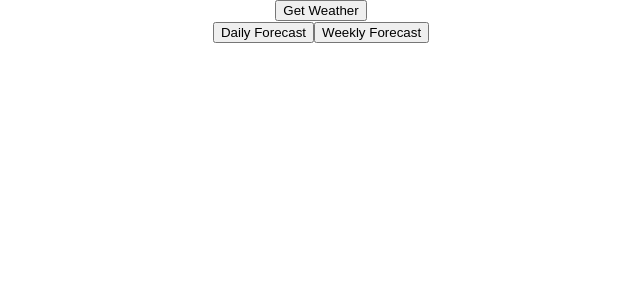
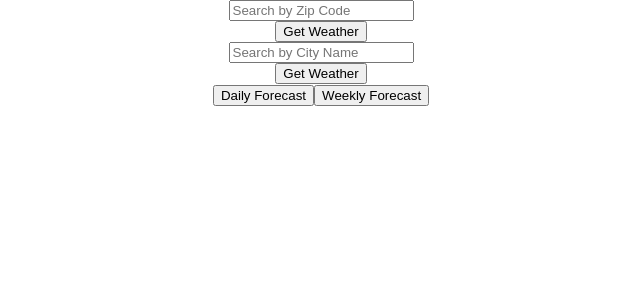
Before and after one commit to A-Gagin/weatherApp, a React (Create React App) app: page / in a window 1280 px wide. Shown: the top 300 px of the page, without its empty margins (319-959 px from the left). Built offline with nearby package versions, Linux system fonts and the light colour scheme.

Commit message:
Added user input, city name searches

```diff
--- a/src/App.js
+++ b/src/App.js
@@ -2,12 +2,12 @@
     // Tell current weather
     // Hourly predictions for the next 2 days
     // Week-long daily forecast
+    // User input for zip/city name
+    // Allow for city name instead of zip code -NEXT STEP-
 // Functionality needed:
     // Toggle between hourly and daily weather data
     // Translate unix timestamps to standard date/time
-    // User input for zip/city name
     // Add icons for each weather -NEXT STEP-
-    // Allow for city name instead of zip code -NEXT STEP-
 
 import React, { useState } from "react";
 import Current from "./Current";
@@ -19,6 +19,8 @@ const API_KEY = process.env.REACT_APP_api_key;
 function App() {
   const [weather, setWeather] = useState(null);
   const [forecast, setForecast] = useState([]);
+  const [zip, setZip] = useState(null);
+  const [city, setCity] = useState(null);
 
 
   const makeForecast = (lat, long) => {
@@ -47,7 +49,11 @@ function App() {
   const getWeather = () => {
     const url = new URL("https://api.openweathermap.org/data/2.5/weather");
     url.searchParams.append("appid", API_KEY);
-    url.searchParams.append("zip", 23453); // insert a user zip here...
+    if (city){
+      url.searchParams.append("q", city);
+    } else {
+      url.searchParams.append("zip", zip); // insert a user zip here...
+    }
     url.searchParams.append("units", "imperial");
     fetch(url)
       .then((resp) => {
@@ -67,14 +73,24 @@ function App() {
   };
 
 
+  const handleZipSearch = (e) => {
+    setZip(e.target.value);
+  }
 
+  const handleCitySearch = (e) => {
+    setCity(e.target.value);
+  }
 
 
   return (
     <div style = {{display: "flex", flexDirection: "column", alignItems: "center"}}>
       {/* <pre>{JSON.stringify(forecast, undefined, 4)}</pre> */}
+      <input placeholder = "Search by Zip Code" onChange = {handleZipSearch}/>
       <button style = {{display: "flex", flexDirection: "row", alignItems: "center"}} onClick = {getWeather}>Get Weather</button>
-      <div >
+      <input placeholder = "Search by City Name" onChange = {handleCitySearch}/>
+      {console.log("Zip", zip, "city", city)}
+      <button style = {{display: "flex", flexDirection: "row", alignItems: "center"}} onClick = {getWeather}>Get Weather</button>
+      <div>
         <button>Daily Forecast</button>
         <button>Weekly Forecast</button>
       </div>
```
